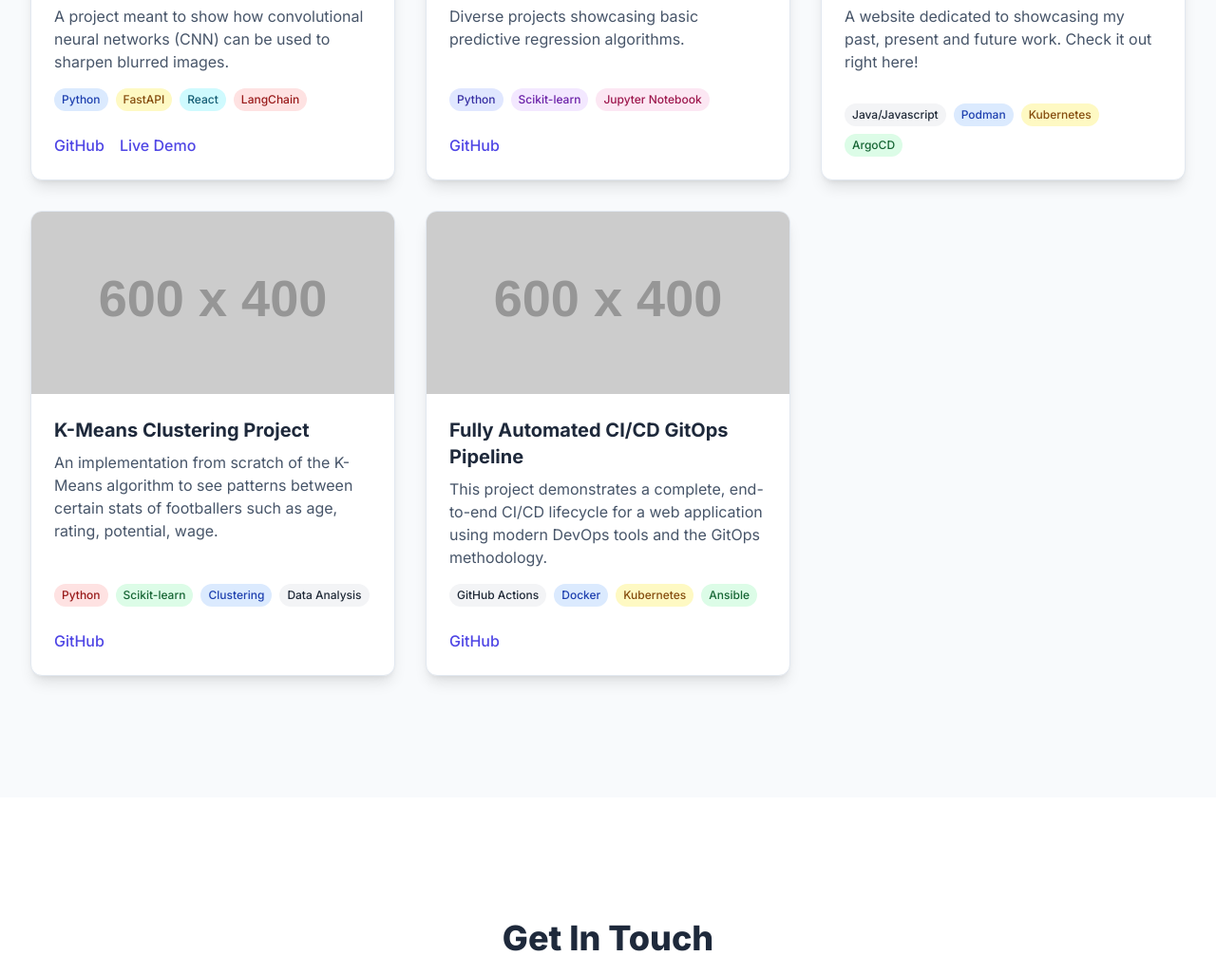
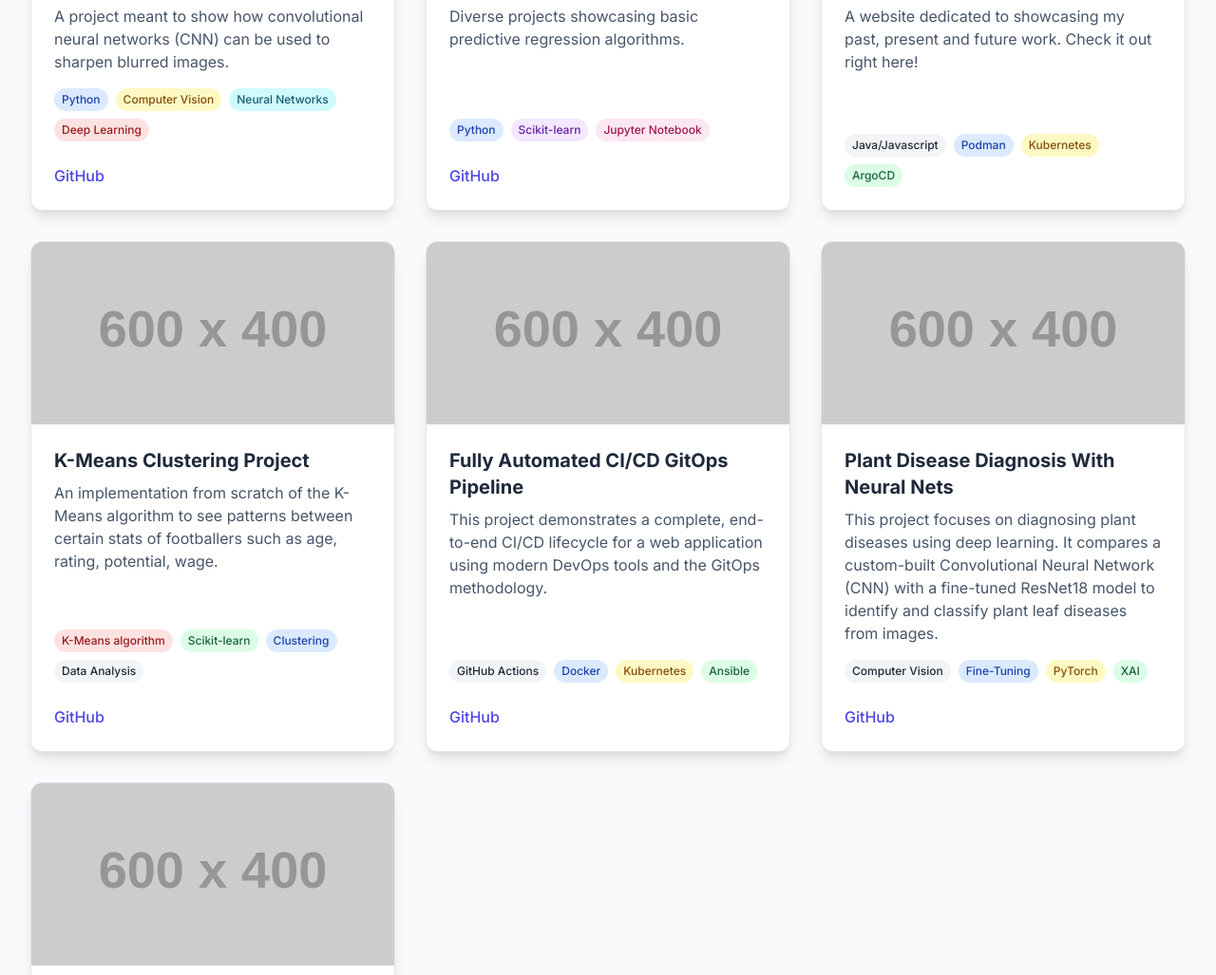
Before and after one commit to aditudor30/Resume-Website, a plain HTML site: page index.html in a window 1280 px wide. Shown: the part 3251-4278 px from the top of the page at 95% size. Drawn offline with nearby package versions, Linux system fonts and the light colour scheme; placeholder pictures from the web are drawn by us.

Commit message:
Updated website with new projects and solved some bugs

```diff
--- a/index.html
+++ b/index.html
@@ -238,7 +238,7 @@
                             <path fill-rule="evenodd" d="M12 2C6.477 2 2 6.484 2 12.017c0 4.425 2.865 8.18 6.839 9.504.5.092.682-.217.682-.483 0-.237-.009-.868-.013-1.703-2.782.605-3.369-1.343-3.369-1.343-.454-1.158-1.11-1.466-1.11-1.466-.908-.62.069-.608.069-.608 1.003.07 1.531 1.032 1.531 1.032.892 1.53 2.341 1.088 2.91.832.092-.647.35-1.088.636-1.338-2.22-.253-4.555-1.113-4.555-4.951 0-1.093.39-1.988 1.029-2.688-.103-.253-.446-1.272.098-2.65 0 0 .84-.27 2.75 1.026A9.564 9.564 0 0112 6.844c.85.004 1.705.115 2.504.337 1.909-1.296 2.747-1.026 2.747-1.026.546 1.379.201 2.398.1 2.651.64.7 1.028 1.595 1.028 2.688 0 3.848-2.339 4.695-4.566 4.943.359.309.678.92.678 1.855 0 1.338-.012 2.419-.012 2.747 0 .268.18.58.688.482A10.001 10.001 0 0022 12.017C22 6.484 17.522 2 12 2z" clip-rule="evenodd" />
                         </svg>
                     </a>
-                    <a href="#" aria-label="LinkedIn" class="text-[var(--icon-color)] hover:text-[var(--text-accent)] transition-colors">
+                    <a href="https://www.linkedin.com/in/tudor-adrian-cristea-2674932b8/" aria-label="LinkedIn" class="text-[var(--icon-color)] hover:text-[var(--text-accent)] transition-colors">
                         <svg class="h-8 w-8" fill="currentColor" viewBox="0 0 24 24" aria-hidden="true">
                             <path fill-rule="evenodd" d="M19 0h-14c-2.761 0-5 2.239-5 5v14c0 2.761 2.239 5 5 5h14c2.762 0 5-2.239 5-5v-14c0-2.761-2.238-5-5-5zm-11 19h-3v-11h3v11zm-1.5-12.268c-.966 0-1.75-.79-1.75-1.764s.784-1.764 1.75-1.764 1.75.79 1.75 1.764-.783 1.764-1.75 1.764zm13.5 12.268h-3v-5.604c0-3.368-4-3.113-4 0v5.604h-3v-11h3v1.765c1.396-2.586 7-2.777 7 2.476v6.759z" clip-rule="evenodd" />
                         </svg>
@@ -285,7 +285,7 @@
                                 <li>Python</li>
                                 <li>TensorFlow & PyTorch</li>
                                 <li>LangChain & LLMs</li>
-                                <li>Scikit-learn</li>
+                                <li>Fine-Tuning</li>
                             </ul>
                         </div>
 
@@ -390,11 +390,12 @@
                     <button class="filter-btn px-4 py-2 font-medium rounded-lg" data-filter="ai">AI / ML</button>
                     <button class="filter-btn px-4 py-2 font-medium rounded-lg" data-filter="web">Web Dev</button>
                     <button class="filter-btn px-4 py-2 font-medium rounded-lg" data-filter="devops">DevOps</button>
+                    <button class="filter-btn px-4 py-2 font-medium rounded-lg" data-filter="soon">Coming soon</button>
                 </div>
 
                 <!-- Project Grid -->
                 <div id="project-grid" class="mt-16 grid grid-cols-1 md:grid-cols-2 lg:grid-cols-3 gap-8">
-                    <!-- Project Card 1 (AI) -->
+                    <!-- Project Card 1 -->
                     <div class="project-card card rounded-xl shadow-lg overflow-hidden flex flex-col" data-category="ai">
                         <img class="h-48 w-full object-cover" src="https://placehold.co/600x400/1E1E1E/50E3C2?text=CNN+Deblurring" alt="Deblurring Project using CNN">
                         <div class="p-6 flex flex-col flex-grow">
@@ -402,25 +403,25 @@
                             <p class="mt-2 text-[var(--text-secondary)] flex-grow">A project meant to show how convolutional neural networks (CNN) can be used to sharpen blurred images.</p>
                             <div class="mt-4 flex flex-wrap gap-2">
                                 <span class="px-2 py-1 text-xs font-medium bg-blue-100 text-blue-800 dark:bg-blue-900 dark:text-blue-200 rounded-full">Python</span>
-                                <span class="px-2 py-1 text-xs font-medium bg-yellow-100 text-yellow-800 dark:bg-yellow-900 dark:text-yellow-200 rounded-full">FastAPI</span>
-                                <span class="px-2 py-1 text-xs font-medium bg-cyan-100 text-cyan-800 dark:bg-cyan-900 dark:text-cyan-200 rounded-full">React</span>
-                                <span class="px-2 py-1 text-xs font-medium bg-red-100 text-red-800 dark:bg-red-900 dark:text-red-200 rounded-full">LangChain</span>
+                                <span class="px-2 py-1 text-xs font-medium bg-yellow-100 text-yellow-800 dark:bg-yellow-900 dark:text-yellow-200 rounded-full">Computer Vision</span>
+                                <span class="px-2 py-1 text-xs font-medium bg-cyan-100 text-cyan-800 dark:bg-cyan-900 dark:text-cyan-200 rounded-full">Neural Networks</span>
+                                <span class="px-2 py-1 text-xs font-medium bg-red-100 text-red-800 dark:bg-red-900 dark:text-red-200 rounded-full">Deep Learning</span>
                             </div>
                             <div class="mt-6 flex space-x-4">
-                                <a href="Image Deblurring with CNN" class="font-medium text-[var(--text-accent)] hover:underline">GitHub</a>
-                                <a href="https://github.com/aditudor30/Image-Deblurring-with-CNN" class="font-medium text-[var(--text-accent)] hover:underline">Live Demo</a>
+                                <a href="https://github.com/aditudor30/Image-Deblurring-with-CNN" class="font-medium text-[var(--text-accent)] hover:underline">GitHub</a>
+                                <!--a href="https://github.com/aditudor30/Image-Deblurring-with-CNN" class="font-medium text-[var(--text-accent)] hover:underline">Live Demo</a-->
                             </div>
                         </div>
                     </div>
 
-                    <!-- Project Card 2 (DevOps) -->
+                    <!-- Project Card 2 -->
                     <div class="project-card card rounded-xl shadow-lg overflow-hidden flex flex-col" data-category="ai">
                         <img class="h-48 w-full object-cover" src="https://placehold.co/600x400/1E1E1E/50E3C2?text=Regression+Projects" alt="Regression Projects">
                         <div class="p-6 flex flex-col flex-grow">
                             <h3 class="text-xl font-bold text-[var(--text-primary)]">Regression Projects</h3>
                             <p class="mt-2 text-[var(--text-secondary)] flex-grow">Diverse projects showcasing basic predictive regression algorithms.</p>
                             <div class="mt-4 flex flex-wrap gap-2">
-                                <span class="px-2 py-1 text-xs font-medium bg-indigo-100 text-indigo-800 dark:bg-indigo-900 dark:text-indigo-200 rounded-full">Python</span>
+                                <span class="px-2 py-1 text-xs font-medium bg-blue-100 text-blue-800 dark:bg-blue-900 dark:text-blue-200 rounded-full">Python</span>
                                 <span class="px-2 py-1 text-xs font-medium bg-purple-100 text-purple-800 dark:bg-purple-900 dark:text-purple-200 rounded-full">Scikit-learn</span>
                                 <span class="px-2 py-1 text-xs font-medium bg-pink-100 text-pink-800 dark:bg-pink-900 dark:text-pink-200 rounded-full">Jupyter Notebook</span>
                             </div>
@@ -430,7 +431,7 @@
                         </div>
                     </div>
 
-                    <!-- Project Card 3 (Web) -->
+                    <!-- Project Card 3 -->
                     <div class="project-card card rounded-xl shadow-lg overflow-hidden flex flex-col" data-category="web">
                         <img class="h-48 w-full object-cover" src="https://placehold.co/600x400/1E1E1E/50E3C2?text=This+Page" alt="My Resume Page">
                         <div class="p-6 flex flex-col flex-grow">
@@ -445,14 +446,14 @@
                         </div>
                     </div>
 
-                    <!-- Project Card 4 (AI) -->
+                    <!-- Project Card 4 -->
                     <div class="project-card card rounded-xl shadow-lg overflow-hidden flex flex-col" data-category="ai">
                         <img class="h-48 w-full object-cover" src="https://placehold.co/600x400/1E1E1E/50E3C2?text=K-Means+Clustering" alt="K-Means Clustering Project">
                         <div class="p-6 flex flex-col flex-grow">
                             <h3 class="text-xl font-bold text-[var(--text-primary)]">K-Means Clustering Project</h3>
                             <p class="mt-2 text-[var(--text-secondary)] flex-grow">An implementation from scratch of the K-Means algorithm to see patterns between certain stats of footballers such as age, rating, potential, wage.</p>
                             <div class="mt-4 flex flex-wrap gap-2">
-                                <span class="px-2 py-1 text-xs font-medium bg-red-100 text-red-800 dark:bg-red-900 dark:text-red-200 rounded-full">Python</span>
+                                <span class="px-2 py-1 text-xs font-medium bg-red-100 text-red-800 dark:bg-red-900 dark:text-red-200 rounded-full">K-Means algorithm</span>
                                 <span class="px-2 py-1 text-xs font-medium bg-green-100 text-green-800 dark:bg-green-900 dark:text-green-200 rounded-full">Scikit-learn</span>
                                 <span class="px-2 py-1 text-xs font-medium bg-blue-100 text-blue-800 dark:bg-blue-900 dark:text-blue-200 rounded-full">Clustering</span>
                                 <span class="px-2 py-1 text-xs font-medium bg-gray-100 text-gray-800 dark:bg-gray-900 dark:text-gray-200 rounded-full">Data Analysis</span>
@@ -463,7 +464,7 @@
                         </div>
                     </div>
 
-                    <!-- Project Card 5 (Web + DevOps) -->
+                    <!-- Project Card 5 -->
                     <div class="project-card card rounded-xl shadow-lg overflow-hidden flex flex-col" data-category="web devops">
                         <img class="h-48 w-full object-cover" src="https://placehold.co/600x400/1E1E1E/50E3C2?text=CI/CD+for+Web" alt="CI/CD for Web Project">
                         <div class="p-6 flex flex-col flex-grow">
@@ -477,6 +478,42 @@
                             </div>
                             <div class="mt-6 flex space-x-4">
                                 <a href="https://github.com/aditudor30/gitops-repo" class="font-medium text-[var(--text-accent)] hover:underline">GitHub</a>
+                            </div>
+                        </div>
+                    </div>
+
+                    <!-- Project Card 6 -->
+                    <div class="project-card card rounded-xl shadow-lg overflow-hidden flex flex-col" data-category="ai">
+                        <img class="h-48 w-full object-cover" src="https://placehold.co/600x400/1E1E1E/50E3C2?text=Plant+disease+detection" alt="Plant disease detection">
+                        <div class="p-6 flex flex-col flex-grow">
+                            <h3 class="text-xl font-bold text-[var(--text-primary)]">Plant Disease Diagnosis With Neural Nets</h3>
+                            <p class="mt-2 text-[var(--text-secondary)] flex-grow">This project focuses on diagnosing plant diseases using deep learning. It compares a custom-built Convolutional Neural Network (CNN) with a fine-tuned ResNet18 model to identify and classify plant leaf diseases from images.</p>
+                            <div class="mt-4 flex flex-wrap gap-2">
+                                <span class="px-2 py-1 text-xs font-medium bg-gray-100 text-gray-800 dark:bg-gray-900 dark:text-gray-200 rounded-full">Computer Vision</span>
+                                <span class="px-2 py-1 text-xs font-medium bg-blue-100 text-blue-800 dark:bg-blue-900 dark:text-blue-200 rounded-full">Fine-Tuning</span>
+                                <span class="px-2 py-1 text-xs font-medium bg-yellow-100 text-yellow-800 dark:bg-yellow-900 dark:text-yellow-200 rounded-full">PyTorch</span>
+                                <span class="px-2 py-1 text-xs font-medium bg-green-100 text-green-800 dark:bg-green-900 dark:text-green-200 rounded-full">XAI</span>
+                            </div>
+                            <div class="mt-6 flex space-x-4">
+                                <a href="https://github.com/aditudor30/Plant-Disease-Diagnosis-With-Neural-Nets" class="font-medium text-[var(--text-accent)] hover:underline">GitHub</a>
+                            </div>
+                        </div>
+                    </div>
+
+                    <!-- Project Card 7 -->
+                    <div class="project-card card rounded-xl shadow-lg overflow-hidden flex flex-col" data-category="soon">
+                        <img class="h-48 w-full object-cover" src="https://placehold.co/600x400/1E1E1E/50E3C2?text=Multiple+Object+Tracking" alt="Multi-Camera 3D Perception">
+                        <div class="p-6 flex flex-col flex-grow">
+                            <h3 class="text-xl font-bold text-[var(--text-primary)]">Multi-Camera 3D Perception</h3>
+                            <p class="mt-2 text-[var(--text-secondary)] flex-grow">This project focuses on developing a 3D Multi-Object Tracking (MOT) system capable of consistently identifying and locating targets across a synchronized network of cameras.</p>
+                            <div class="mt-4 flex flex-wrap gap-2">
+                                <span class="px-2 py-1 text-xs font-medium bg-gray-100 text-gray-800 dark:bg-gray-900 dark:text-gray-200 rounded-full">Computer Vision</span>
+                                <span class="px-2 py-1 text-xs font-medium bg-blue-100 text-blue-800 dark:bg-blue-900 dark:text-blue-200 rounded-full">Fine-Tuning</span>
+                                <span class="px-2 py-1 text-xs font-medium bg-red-100 text-red-800 dark:bg-red-900 dark:text-red-200 rounded-full">Deep Learning</span>
+                                <span class="px-2 py-1 text-xs font-medium bg-green-100 text-green-800 dark:bg-green-900 dark:text-green-200 rounded-full">MOT</span>
+                            </div>
+                            <div class="mt-6 flex space-x-4">
+                                <a href="#" class="font-medium text-[var(--text-accent)] hover:underline">Coming Soon</a>
                             </div>
                         </div>
                     </div>
```
